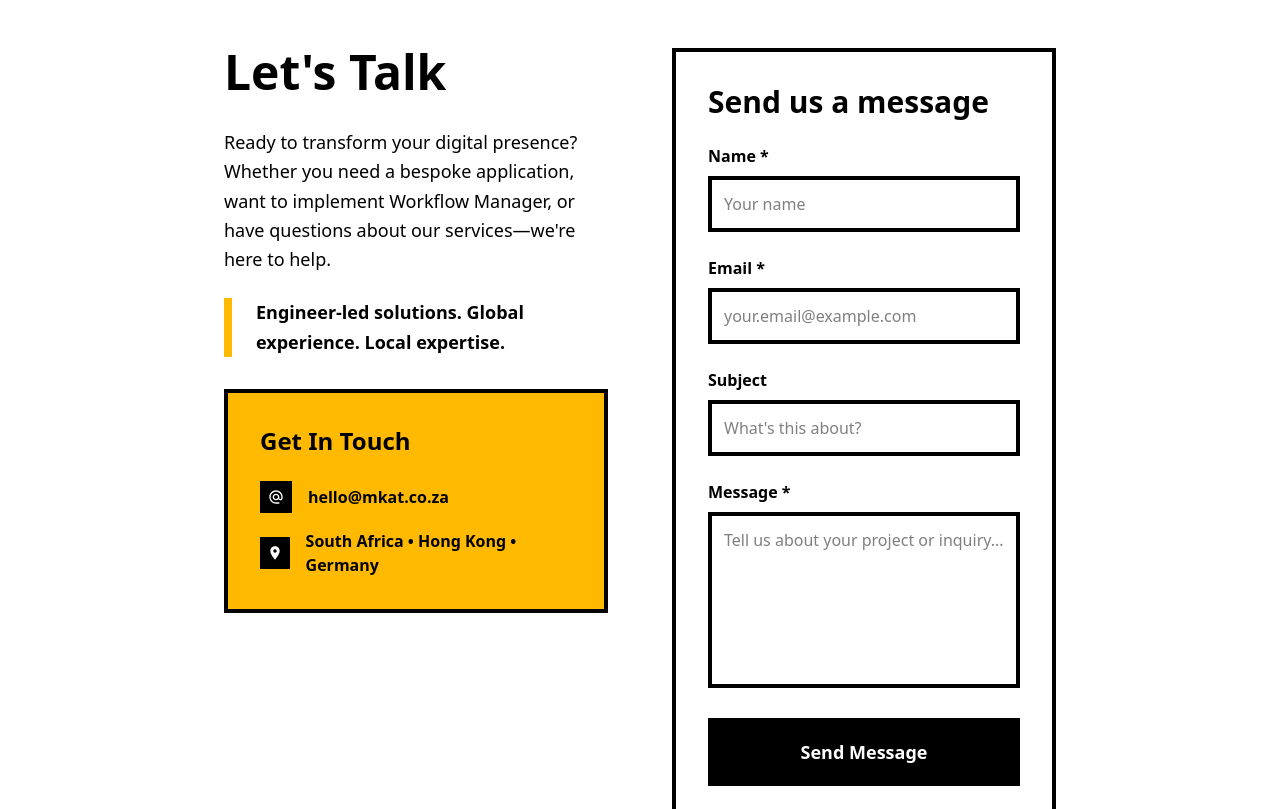
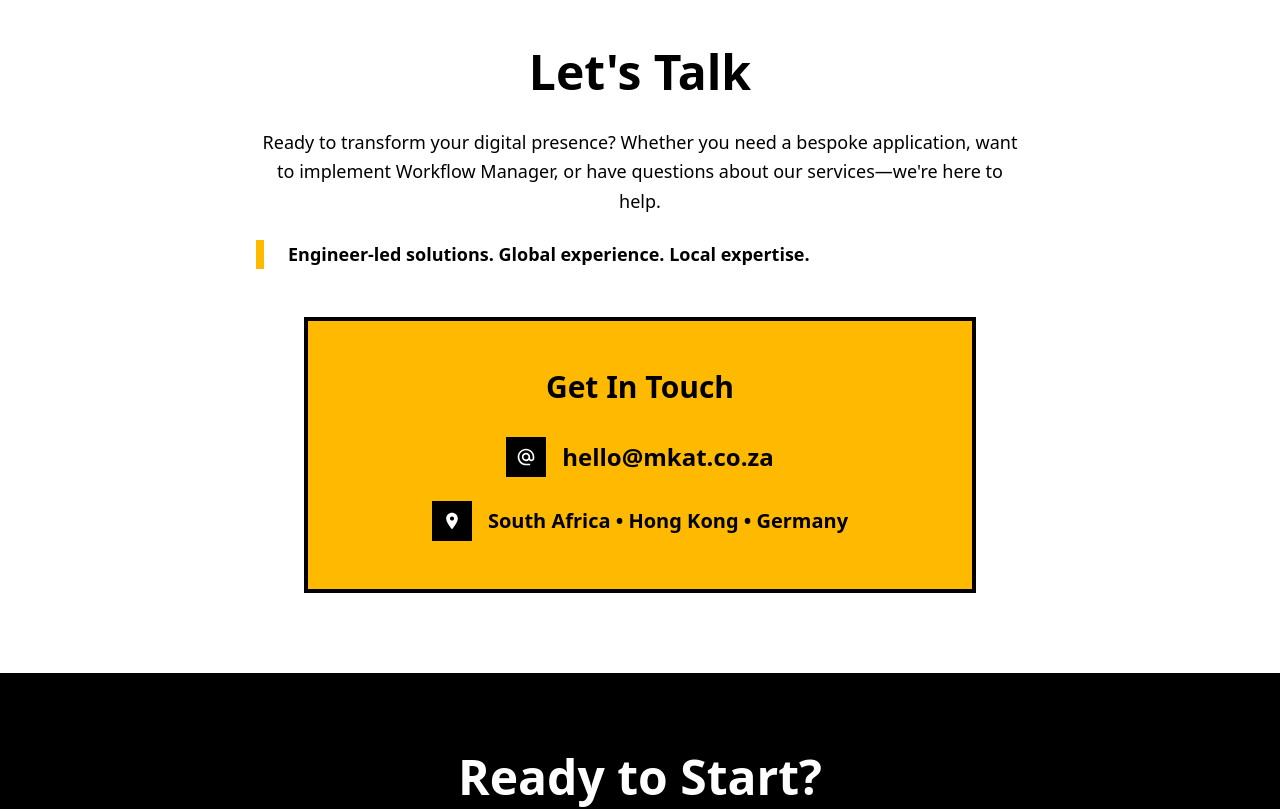
Before and after one commit to mkat-labs/mkat_website, a Next.js app: page /contact in a window 1280 px wide. Shown: the part 640-1449 px from the top of the page. Built offline with nearby package versions, Linux system fonts and the light colour scheme.

Commit message:
removed contact form for now

```diff
--- a/app/contact/page.tsx
+++ b/app/contact/page.tsx
@@ -2,48 +2,8 @@
 
 import Image from 'next/image';
 import Link from 'next/link';
-import { useState } from 'react';
 
 export default function ContactPage() {
-  const [formData, setFormData] = useState({
-    name: '',
-    email: '',
-    subject: '',
-    message: ''
-  });
-  const [isSubmitting, setIsSubmitting] = useState(false);
-  const [submitted, setSubmitted] = useState(false);
-
-  const handleChange = (e: React.ChangeEvent<HTMLInputElement | HTMLTextAreaElement>) => {
-    setFormData({
-      ...formData,
-      [e.target.name]: e.target.value
-    });
-  };
-
-  const handleSubmit = async (e: React.FormEvent) => {
-    e.preventDefault();
-    setIsSubmitting(true);
-
-    // Create mailto link with form data
-    const subject = encodeURIComponent(formData.subject || 'Contact Form Inquiry');
-    const body = encodeURIComponent(
-      `Name: ${formData.name}\nEmail: ${formData.email}\n\nMessage:\n${formData.message}`
-    );
-    const mailtoLink = `mailto:hello@mkat.co.za?subject=${subject}&body=${body}`;
-
-    // Open default email client
-    window.location.href = mailtoLink;
-
-    setIsSubmitting(false);
-    setSubmitted(true);
-
-    // Reset form after 3 seconds
-    setTimeout(() => {
-      setSubmitted(false);
-      setFormData({ name: '', email: '', subject: '', message: '' });
-    }, 3000);
-  };
 
   return (
     <div className="min-h-screen bg-white text-black">
@@ -113,145 +73,61 @@ export default function ContactPage() {
         </div>
       </section>
 
-      {/* Contact Form Section */}
+      {/* Contact Information Section */}
       <section className="py-20 bg-white">
         <div className="max-w-4xl mx-auto px-8">
-          <div className="grid grid-cols-1 lg:grid-cols-2 gap-16 items-start">
-            {/* Contact Information */}
-            <div>
+          <div className="text-center">
             <h2 className="text-4xl lg:text-5xl font-black text-black mb-8">
               Let&apos;s Talk
             </h2>
-              <div className="space-y-6 text-lg text-black leading-relaxed mb-8">
+            <div className="space-y-6 text-lg text-black leading-relaxed mb-12 max-w-3xl mx-auto">
               <p>
                 Ready to transform your digital presence? Whether you need a bespoke application, want to implement Workflow Manager, or have questions about our services—we&apos;re here to help.
               </p>
-                <p className="font-bold border-l-8 border-brand-yellow pl-6">
+              <p className="font-bold border-l-8 border-brand-yellow pl-6 text-left">
                 Engineer-led solutions. Global experience. Local expertise.
               </p>
             </div>
 
             {/* Contact Details */}
-              <div className="bg-brand-yellow border-4 border-black p-8">
-                <h3 className="text-2xl font-black text-black mb-6">Get In Touch</h3>
-                <div className="space-y-4">
-                  <div className="flex items-center">
-                    <div className="w-8 h-8 bg-black flex items-center justify-center mr-4">
-                      <svg className="w-4 h-4 text-white" fill="currentColor" viewBox="0 0 24 24">
+            <div className="bg-brand-yellow border-4 border-black p-12 max-w-2xl mx-auto">
+              <h3 className="text-3xl font-black text-black mb-8">Get In Touch</h3>
+              <div className="space-y-6">
+                <div className="flex items-center justify-center">
+                  <div className="w-10 h-10 bg-black flex items-center justify-center mr-4">
+                    <svg className="w-5 h-5 text-white" fill="currentColor" viewBox="0 0 24 24">
                       <path d="M12 2C6.48 2 2 6.48 2 12s4.48 10 10 10h5v-2h-5c-4.41 0-8-3.59-8-8s3.59-8 8-8 8 3.59 8 8v1.43c0 .79-.71 1.57-1.5 1.57s-1.5-.78-1.5-1.57V12c0-2.76-2.24-5-5-5s-5 2.24-5 5 2.24 5 5 5c1.38 0 2.64-.56 3.54-1.47.65.89 1.77 1.47 2.96 1.47 1.97 0 3.5-1.53 3.5-3.57V12c0-5.52-4.48-10-10-10zm0 13c-1.66 0-3-1.34-3-3s1.34-3 3-3 3 1.34 3 3-1.34 3-3 3z"/>
                     </svg>
                   </div>
-                    <span className="text-black font-bold">hello@mkat.co.za</span>
+                  <a
+                    href="mailto:hello@mkat.co.za"
+                    className="text-2xl font-bold text-black hover:underline"
+                  >
+                    hello@mkat.co.za
+                  </a>
                 </div>
-                  <div className="flex items-center">
-                    <div className="w-8 h-8 bg-black flex items-center justify-center mr-4">
-                      <svg className="w-4 h-4 text-white" fill="currentColor" viewBox="0 0 24 24">
+                <div className="flex items-center justify-center">
+                  <div className="w-10 h-10 bg-black flex items-center justify-center mr-4">
+                    <svg className="w-5 h-5 text-white" fill="currentColor" viewBox="0 0 24 24">
                       <path d="M12 2C8.13 2 5 5.13 5 9c0 5.25 7 13 7 13s7-7.75 7-13c0-3.87-3.13-7-7-7zm0 9.5c-1.38 0-2.5-1.12-2.5-2.5s1.12-2.5 2.5-2.5 2.5 1.12 2.5 2.5-1.12 2.5-2.5 2.5z"/>
                     </svg>
                   </div>
-                    <span className="text-black font-bold">South Africa • Hong Kong • Germany</span>
+                  <span className="text-xl font-bold text-black">South Africa • Hong Kong • Germany</span>
                 </div>
               </div>
-              </div>
-            </div>
-
-            {/* Contact Form */}
-            <div className="bg-white border-4 border-black p-8">
-              <h3 className="text-3xl font-black text-black mb-6">Send us a message</h3>
-
-              {submitted ? (
-                <div className="bg-brand-yellow border-4 border-black p-6 text-center">
-                  <div className="text-4xl mb-4">✓</div>
-                  <h4 className="text-xl font-bold text-black mb-2">Message Sent!</h4>
-                  <p className="text-black">Your default email client should have opened with your message. If not, please send your inquiry directly to hello@mkat.co.za</p>
-                </div>
-              ) : (
-                <form onSubmit={handleSubmit} className="space-y-6">
-                  <div>
-                    <label htmlFor="name" className="block text-black font-bold mb-2">
-                      Name *
-                    </label>
-                    <input
-                      type="text"
-                      id="name"
-                      name="name"
-                      value={formData.name}
-                      onChange={handleChange}
-                      required
-                      className="w-full border-4 border-black p-3 text-black focus:outline-none focus:border-brand-yellow transition-colors"
-                      placeholder="Your name"
-                    />
-                  </div>
-
-                  <div>
-                    <label htmlFor="email" className="block text-black font-bold mb-2">
-                      Email *
-                    </label>
-                    <input
-                      type="email"
-                      id="email"
-                      name="email"
-                      value={formData.email}
-                      onChange={handleChange}
-                      required
-                      className="w-full border-4 border-black p-3 text-black focus:outline-none focus:border-brand-yellow transition-colors"
-                      placeholder="your.email@example.com"
-                    />
-                  </div>
-
-                  <div>
-                    <label htmlFor="subject" className="block text-black font-bold mb-2">
-                      Subject
-                    </label>
-                    <input
-                      type="text"
-                      id="subject"
-                      name="subject"
-                      value={formData.subject}
-                      onChange={handleChange}
-                      className="w-full border-4 border-black p-3 text-black focus:outline-none focus:border-brand-yellow transition-colors"
-                      placeholder="What's this about?"
-                    />
-                  </div>
-
-                  <div>
-                    <label htmlFor="message" className="block text-black font-bold mb-2">
-                      Message *
-                    </label>
-                    <textarea
-                      id="message"
-                      name="message"
-                      value={formData.message}
-                      onChange={handleChange}
-                      required
-                      rows={6}
-                      className="w-full border-4 border-black p-3 text-black focus:outline-none focus:border-brand-yellow transition-colors resize-none"
-                      placeholder="Tell us about your project or inquiry..."
-                    />
-                  </div>
-
-                  <button
-                    type="submit"
-                    disabled={isSubmitting}
-                    className="w-full bg-black text-white px-8 py-4 text-lg font-bold hover:bg-brand-yellow hover:text-black transition-colors border-4 border-black disabled:opacity-50"
-                  >
-                    {isSubmitting ? 'Sending...' : 'Send Message'}
-                  </button>
-                </form>
-              )}
             </div>
           </div>
         </div>
       </section>
 
-      {/* Alternative Contact Section */}
+      {/* Email Call-to-Action Section */}
       <section className="py-20 bg-black">
         <div className="max-w-7xl mx-auto px-8 text-center">
           <h2 className="text-4xl lg:text-5xl font-black text-white mb-8">
-            Prefer Email?
+            Ready to Start?
           </h2>
           <p className="text-xl text-white mb-8 max-w-2xl mx-auto leading-relaxed">
-            You can always reach out to us directly at our email address.
+            Send us an email and let&apos;s discuss your project.
           </p>
           <a
             href="mailto:hello@mkat.co.za"
```
Lines whose indentation alone changed are shown as unchanged.
